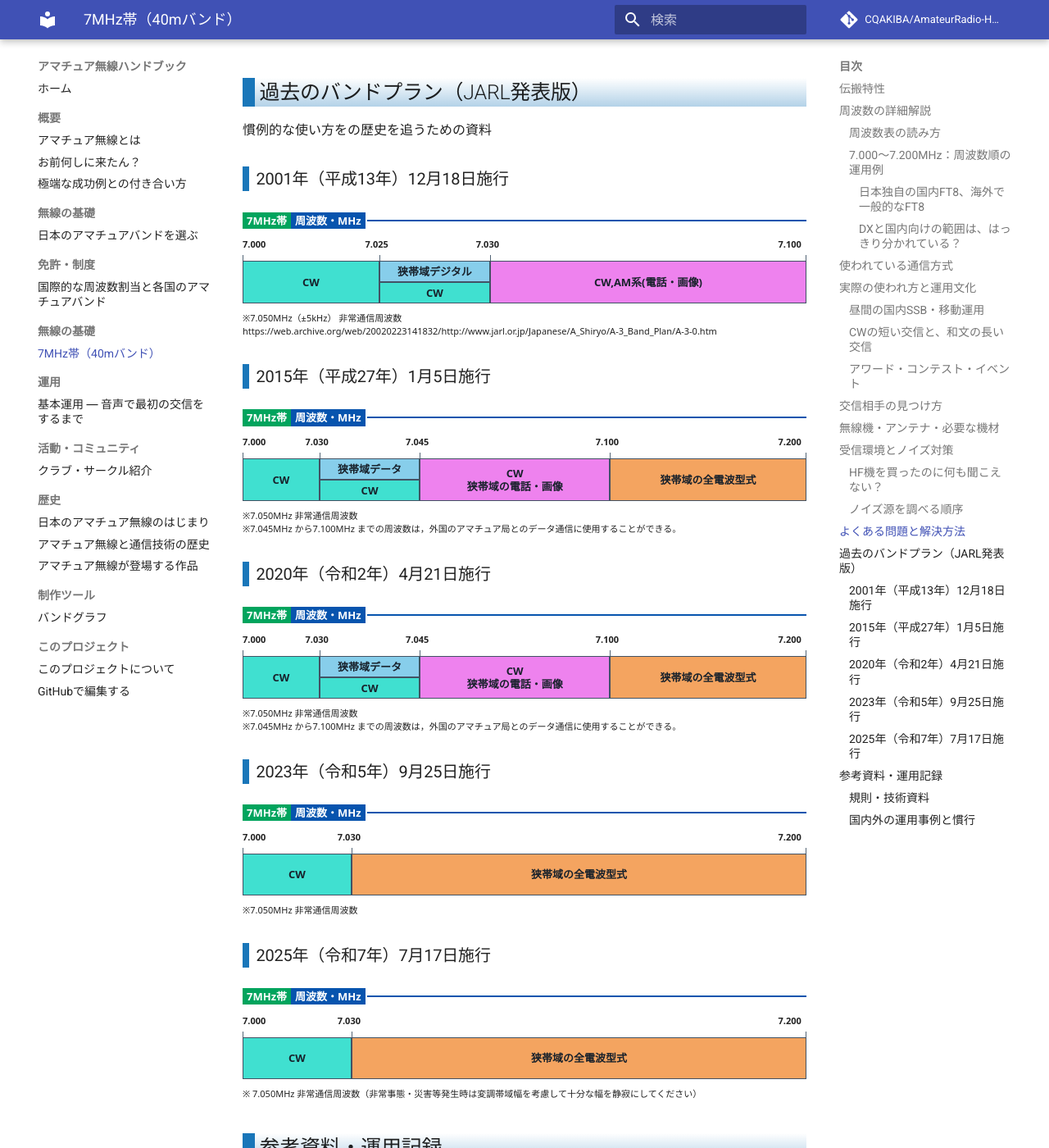
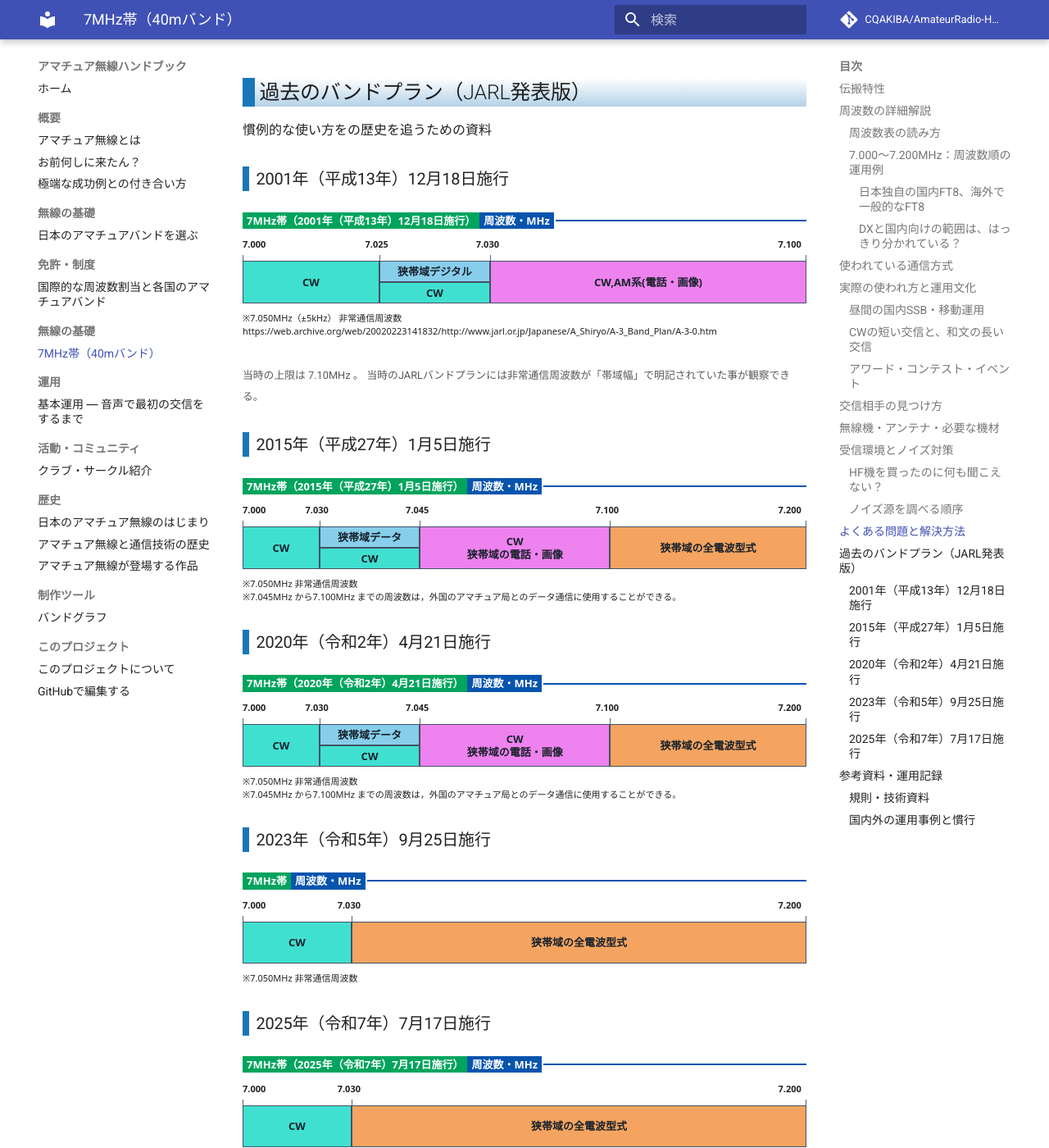
Before and after one commit to CQAKIBA/AmateurRadio-Handbook, an MkDocs documentation site: the page built from docs/02_無線の基礎/7MHz帯.md, in a window 1280 px wide and 1400 px high, scrolled down 9882 px. Shown: the whole window at 82% size. Built offline with MkDocs 1.6.1 and Material for MkDocs 9.7.7, drawn with Linux system fonts in a browser that asks for light colours; comment, search, counter and statistics services are not loaded.

Commit message:
Update 7MHz band history with new data

```diff
--- a/docs/02_無線の基礎/7MHz帯.md
+++ b/docs/02_無線の基礎/7MHz帯.md
@@ -207,7 +207,7 @@ PLCだけでなく、LED照明、ACアダプター、PC電源、充電器、太
 
 ### 2001年（平成13年）12月18日施行
 
-<div class="js-bandgraph" data-title="7MHz帯" data-unit="MHz">
+<div class="js-bandgraph" data-title="7MHz帯（2001年（平成13年）12月18日施行）" data-unit="MHz">
 7.000 7.025 turquoise CW | y=0:2
 7.025 7.030 turquoise CW | y=1:2
 7.025 7.030 skyblue 狭帯域デジタル | y=0:1
@@ -215,10 +215,12 @@ PLCだけでなく、LED照明、ACアダプター、PC電源、充電器、太
 @note ※7.050MHz（±5kHz） 非常通信周波数
 @note https://web.archive.org/web/20020223141832/http://www.jarl.or.jp/Japanese/A_Shiryo/A-3_Band_Plan/A-3-0.htm
 </div>
+<small>当時の上限は 7.10MHz 。</small>
+<small>当時のJARLバンドプランには非常通信周波数が「帯域幅」で明記されていた事が観察できる。</small>
 
 ### 2015年（平成27年）1月5日施行
 
-<div class="js-bandgraph" data-title="7MHz帯" data-unit="MHz">
+<div class="js-bandgraph" data-title="7MHz帯（2015年（平成27年）1月5日施行）" data-unit="MHz">
 7.000 7.030 turquoise CW | y=0:2
 7.030 7.045 turquoise CW | y=1:2
 7.030 7.045 skyblue 狭帯域データ | y=0:1
@@ -230,7 +232,7 @@ PLCだけでなく、LED照明、ACアダプター、PC電源、充電器、太
 
 ### 2020年（令和2年）4月21日施行
 
-<div class="js-bandgraph" data-title="7MHz帯" data-unit="MHz">
+<div class="js-bandgraph" data-title="7MHz帯（2020年（令和2年）4月21日施行）" data-unit="MHz">
 7.000 7.030 turquoise CW | y=0:2
 7.030 7.045 turquoise CW | y=1:2
 7.030 7.045 skyblue 狭帯域データ | y=0:1
@@ -250,7 +252,7 @@ PLCだけでなく、LED照明、ACアダプター、PC電源、充電器、太
 
 ### 2025年（令和7年）7月17日施行
 
-<div class="js-bandgraph" data-title="7MHz帯" data-unit="MHz">
+<div class="js-bandgraph" data-title="7MHz帯（2025年（令和7年）7月17日施行）" data-unit="MHz">
 7.000 7.030 turquoise CW
 7.030 7.200 sandybrown 狭帯域の全電波型式
 @note ※ 7.050MHz 非常通信周波数（非常事態・災害等発生時は変調帯域幅を考慮して十分な幅を静寂にしてください）
```
